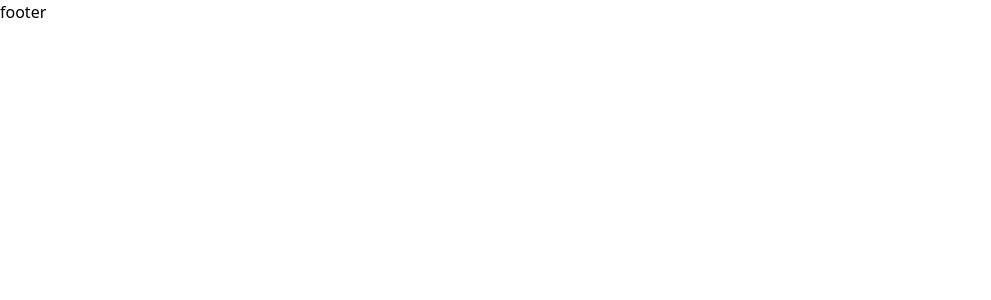
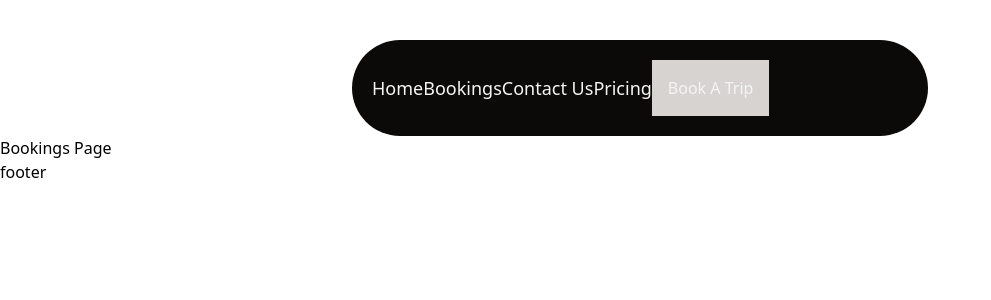
Before and after one commit to bojdavid/travelAgency, a SvelteKit app: page /bookings in a window 1280 px wide. Shown: the top 300 px of the page, without its empty margins (0-991 px from the left). Built offline with nearby package versions, Linux system fonts and the light colour scheme.

Commit message:
before start

```diff
--- a/src/routes/+layout.svelte
+++ b/src/routes/+layout.svelte
@@ -1,9 +1,34 @@
 <script lang="ts">
+  //import "../../src/lib/styles/app.css";
   import "../lib/styles/app.css";
   let { children } = $props();
+  interface navigation {
+    nav: String;
+    url: string;
+  }
+  //let navs: string[] = ["Home", "Booking", "Contact Us", "Pricing"];
+  let navs: navigation[] = [
+    { nav: "Home", url: "/" },
+    { nav: "Bookings", url: "/bookings" },
+    { nav: "Contact Us", url: "/contact_us" },
+    { nav: "Pricing", url: "/pricing" },
+  ];
 </script>
 
-<header></header>
+<header class="mt-10">
+  <nav class="bg-stone-950 text-stone-100 w-xl mx-auto rounded-full p-5 flex">
+    <ul class="flex justify-evenly items-center">
+      {#each navs as nav}
+        <li class="capitalize text-lg">
+          <a href={nav.url}>
+            {nav.nav}
+          </a>
+        </li>
+      {/each}
+    </ul>
+    <a href="/bookATrip" class="p-4 bg-stone-300 justify-end">Book A Trip</a>
+  </nav>
+</header>
 <main>
   {@render children()}
 </main>
--- a/src/routes/+page.svelte
+++ b/src/routes/+page.svelte
@@ -1,5 +1,5 @@
 <script>
-  import "../../src/lib/styles/app.css";
+  import "../lib/styles/app.css";
 </script>
 
 <h1 class="text-3xl font-bold underline">Hello world!</h1>
--- a/src/routes/bookings/+page.svelte
+++ b/src/routes/bookings/+page.svelte
@@ -0,0 +1,4 @@
+<script>
+</script>
+
+<h1>Bookings Page</h1>
--- a/src/routes/contact_us/+page.svelte
+++ b/src/routes/contact_us/+page.svelte
@@ -0,0 +1,4 @@
+<script>
+</script>
+
+<h1>Contact US page</h1>
--- a/src/routes/pricing/+page.svelte
+++ b/src/routes/pricing/+page.svelte
@@ -0,0 +1,4 @@
+<script>
+</script>
+
+<h1>Pricing Page</h1>
```
